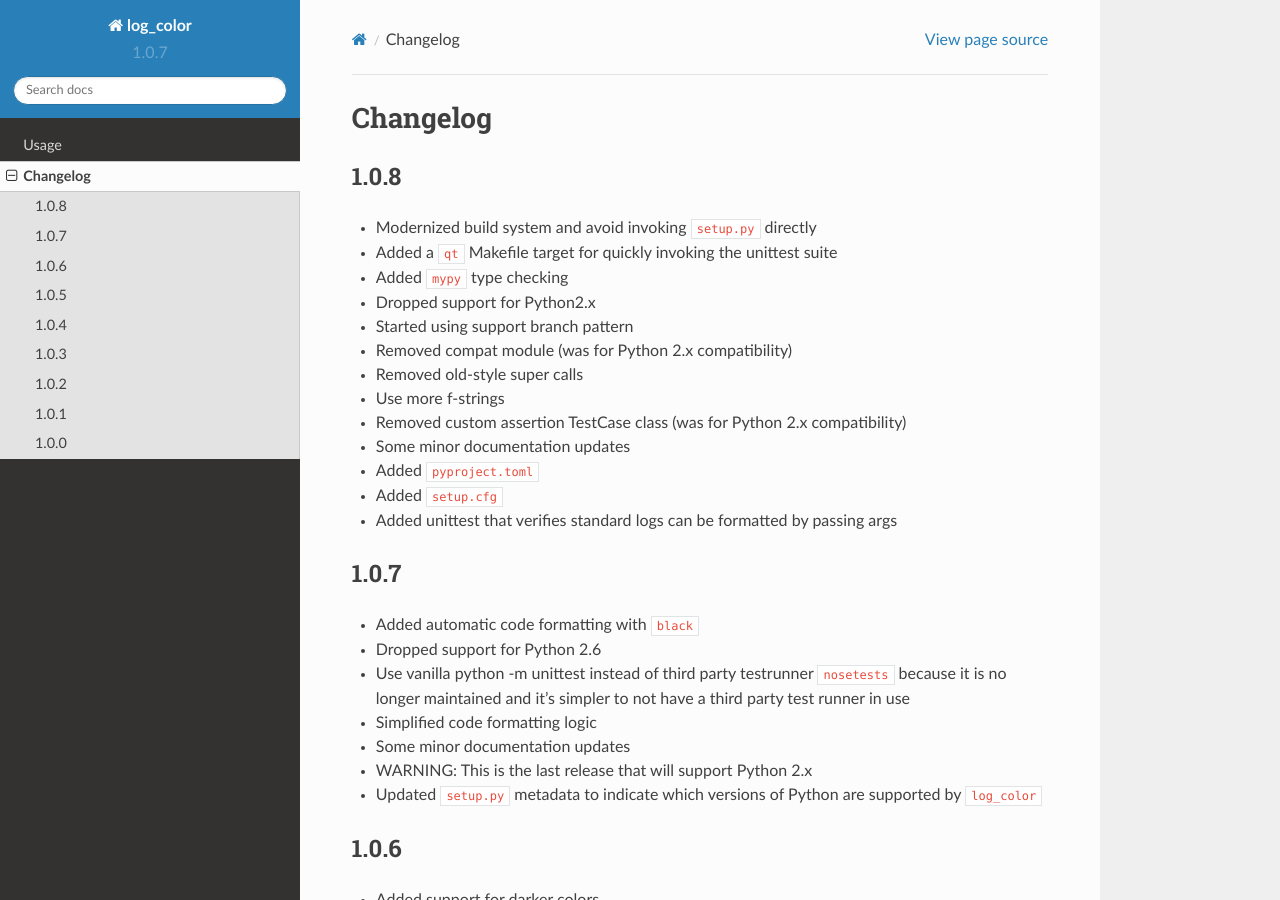
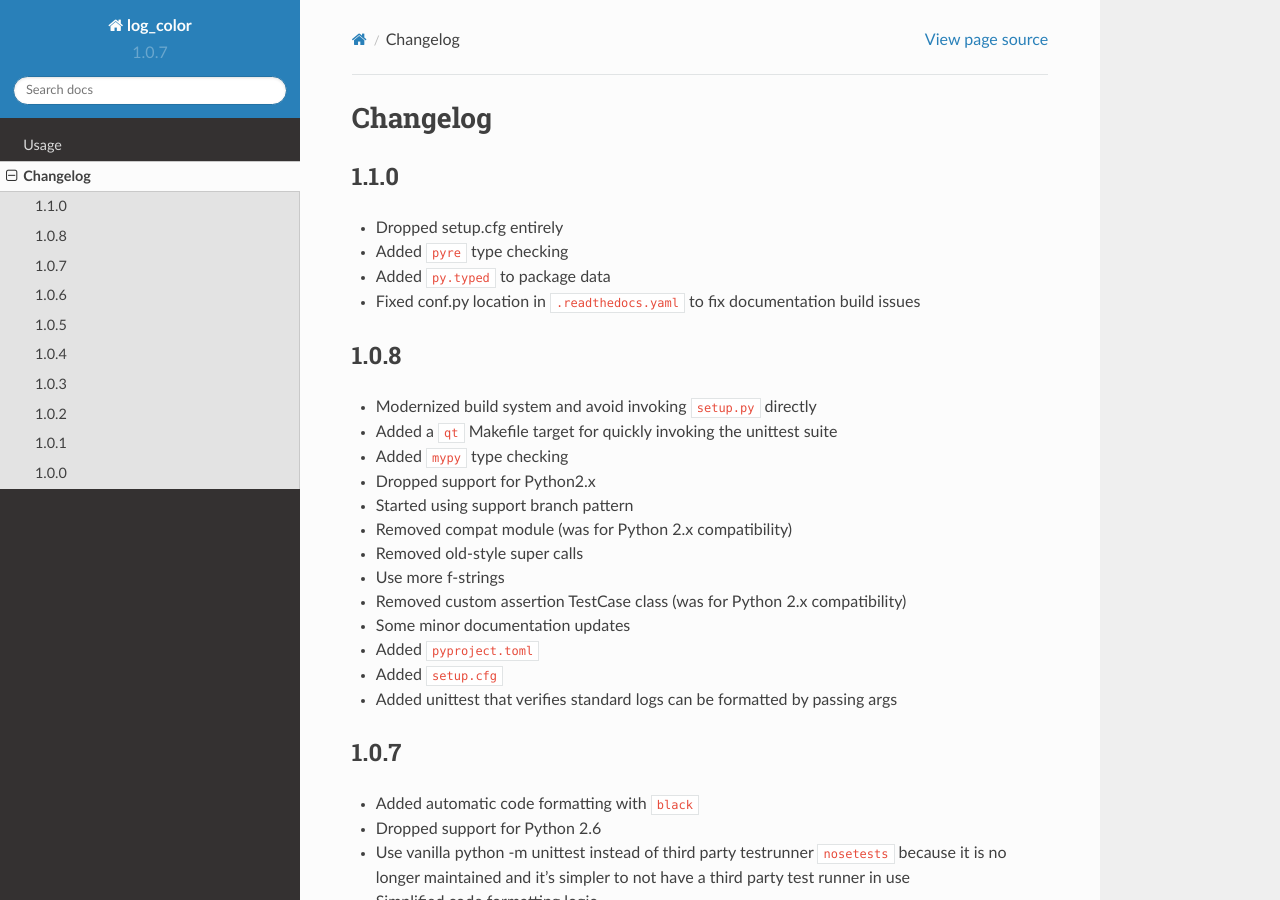
Before and after one commit to induane/logcolor, a Sphinx documentation site: the page built from docs/source/changelog.rst, in a window 1280 px wide and 900 px high. Built offline with Sphinx 7.4.7 and the Read the Docs theme 2.0.0, drawn with Linux system fonts in a browser that asks for light colours; pages that are not in the unit, such as notebooks, are missing from menus.

Commit message:
Update changelog

```diff
--- a/docs/source/changelog.rst
+++ b/docs/source/changelog.rst
@@ -1,5 +1,12 @@
 Changelog
 =========
+
+1.1.0
+-----
+- Dropped setup.cfg entirely
+- Added ``pyre`` type checking
+- Added ``py.typed`` to package data
+- Fixed conf.py location in ``.readthedocs.yaml`` to fix documentation build issues
 
 1.0.8
 -----
```
